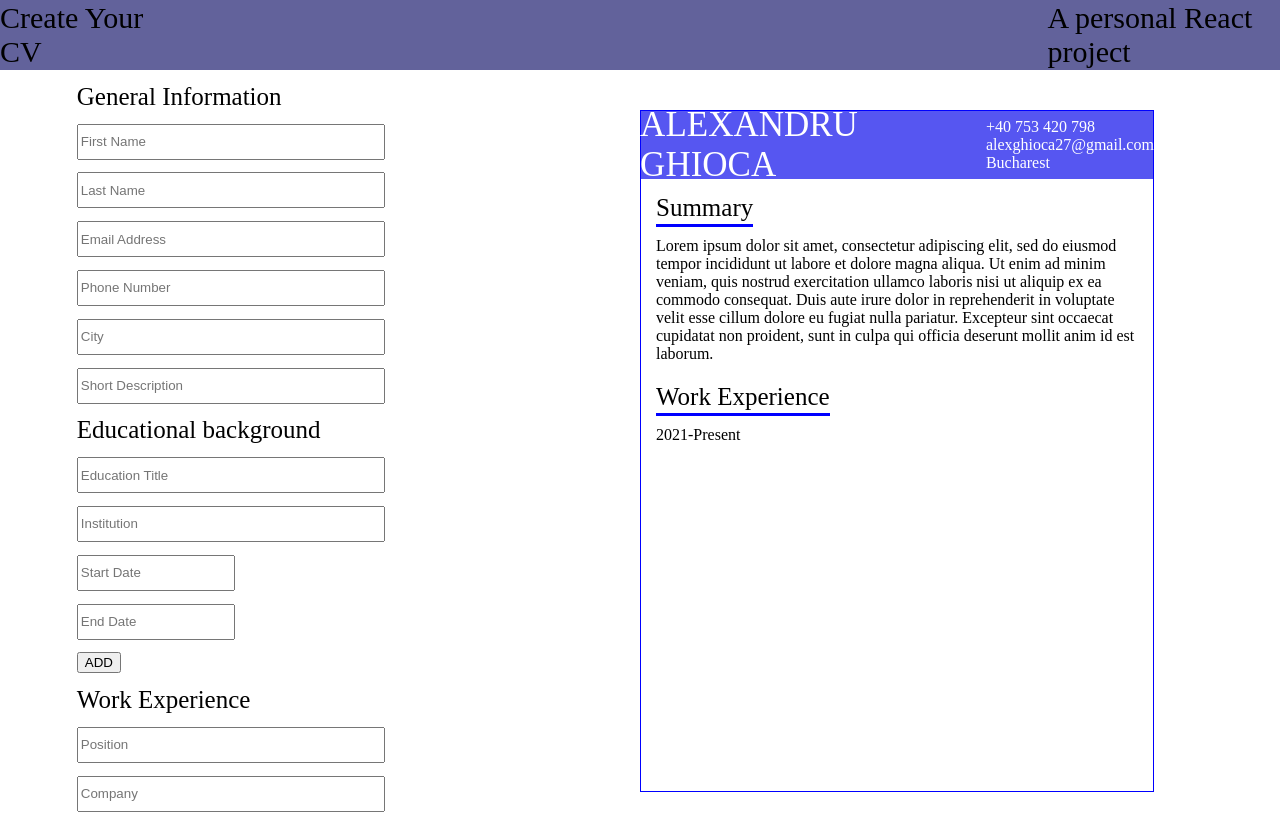
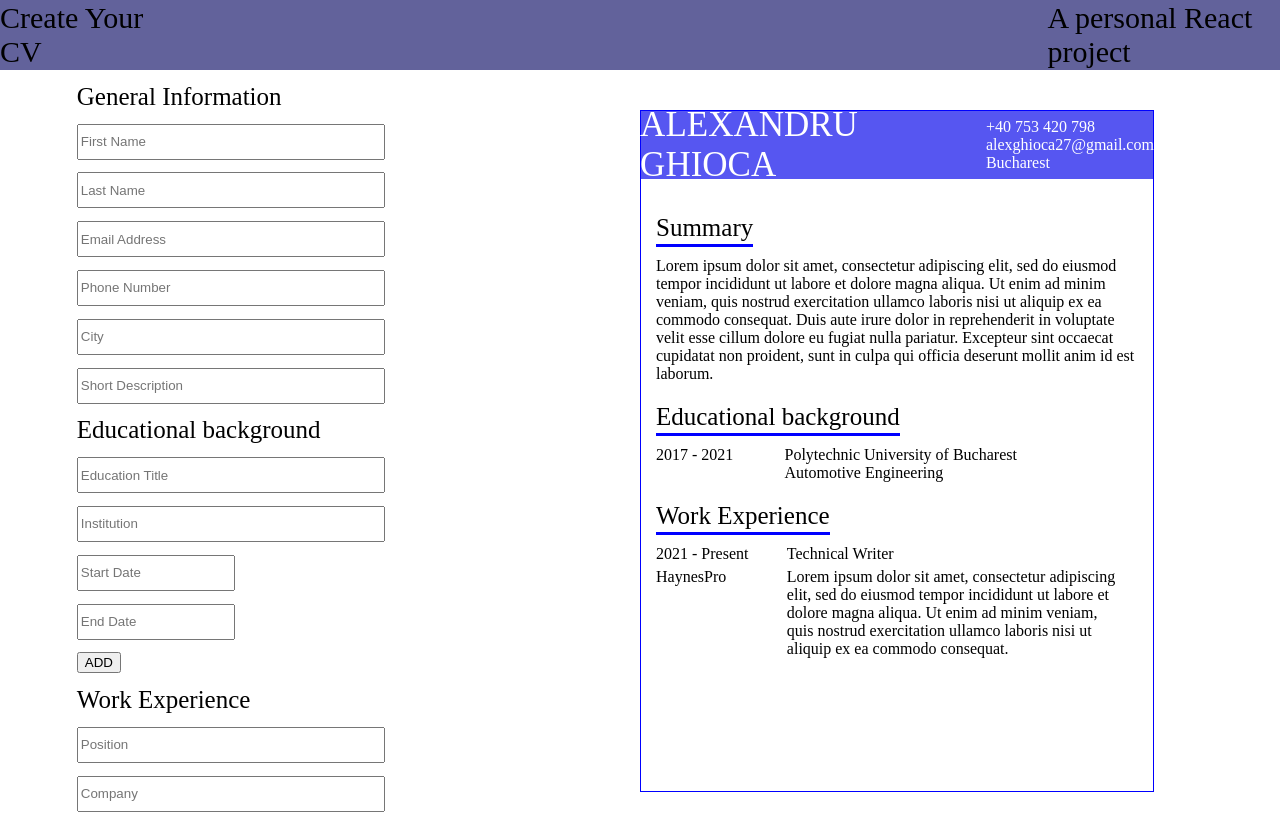
Before and after one commit to AlexGh27/cv-project, a React (Create React App) app: page / in a window 1280 px wide. Shown: the top 813 px of the page. Built offline with nearby package versions, Linux system fonts and the light colour scheme.

Commit message:
Added education section

```diff
--- a/src/components/Overview.js
+++ b/src/components/Overview.js
@@ -24,14 +24,33 @@ export default class Overview extends Component {
                         id est laborum.
                         </div>
                     </div>
+                    <div className="overview-title">Educational background</div>
+                    <div id="education-overview">
+                        <div id="date-overview">2017 - 2021</div>
+                        <div id="education-card">
+                            <div id="education-institution">Polytechnic University of Bucharest</div>
+                            <div id="education-degree">Automotive Engineering</div>
+
+                        </div>
+                    </div>
+                    <div className="overview-title">Work Experience</div>
                     <div id="experience-overview">
-                        <div className="overview-title">Work Experience</div>
-                        <div id="experience-card">
-                            <div id="date-overview">2021-Present</div>
+
+                        <div id="experience-left">
+                            <div id="date-overview">2021 - Present</div>
+                            <div id="experience-company">HaynesPro</div>
+                        </div>
+
+                        <div id="experience-right">
+                            <div id="experience-title">Technical Writer</div>
                             <div id="experience-content">
+                            Lorem ipsum dolor sit amet, consectetur adipiscing elit,
+                            sed do eiusmod tempor incididunt ut labore et dolore magna aliqua. Ut enim ad minim veniam,
+                            quis nostrud exercitation ullamco laboris nisi ut aliquip ex ea commodo consequat.
+                            </div>
 
-                            </div>
                         </div>
+
                     </div>
                 </div>
 
--- a/src/style.css
+++ b/src/style.css
@@ -121,6 +121,7 @@ input {
     width: max-content;
     border-bottom: 3px solid blue;
     margin-bottom: 10px;
+    margin-top: 20px;
 
 }
 #name-overview {
@@ -135,3 +136,38 @@ input {
 #summary-overview {
     margin-bottom: 20px;
 }
+
+#education-overview {
+    display: flex;
+    justify-content: flex-start;
+    gap: 3vw;
+}
+
+#education-card {
+    width: 70%;
+    padding-left: 1vw;
+}
+
+#experience-overview {
+    display: flex;
+    justify-content: flex-start;
+    gap: 3vw;
+    height: 100px;
+}
+
+#experience-left {
+    display: flex;
+    flex-direction: column;
+    gap: 5px;
+}
+
+#experience-right {
+    display: flex;
+    flex-direction: column;
+    gap: 5px;
+    width: 70%;
+}
+
+#experience-content {
+    height: 80px;
+}
```
Also changed, not shown: package.json (+5 -6 lines), 1 other file (tests, documents, lock files or other folders).
